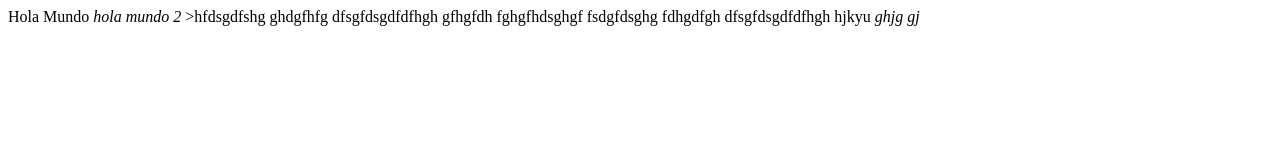
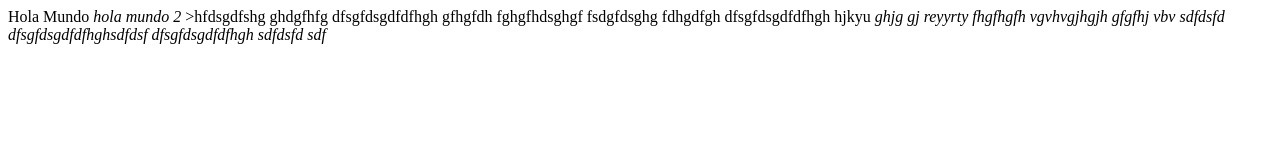
Before and after one commit to CristianJ/cursoGit, a plain HTML site: page index.html in a window 1280 px wide. Drawn offline with Linux system fonts and the light colour scheme.

Commit message:
commit 1

```diff
--- a/index.html
+++ b/index.html
@@ -19,6 +19,25 @@
         <i>ghjg
             gj
 
+            reyyrty
+            fhgfhgfh
+            vgvhvgjhgjh
+            gfgfhj
+            vbv
+
+
+
+            sdfdsfd
+            dfsgfdsgdfdfhghsdfdsf
+
+            dfsgfdsgdfdfhgh
+
+
+            sdfdsfd
+
+
+            sdf
+
         </i>
     </body>
 </html>
```
